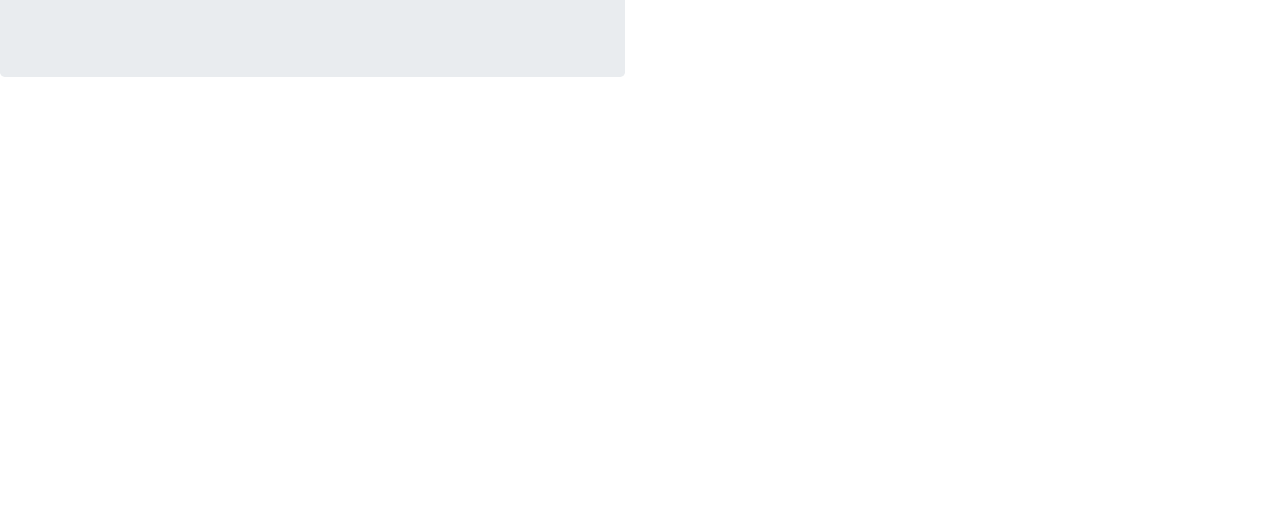
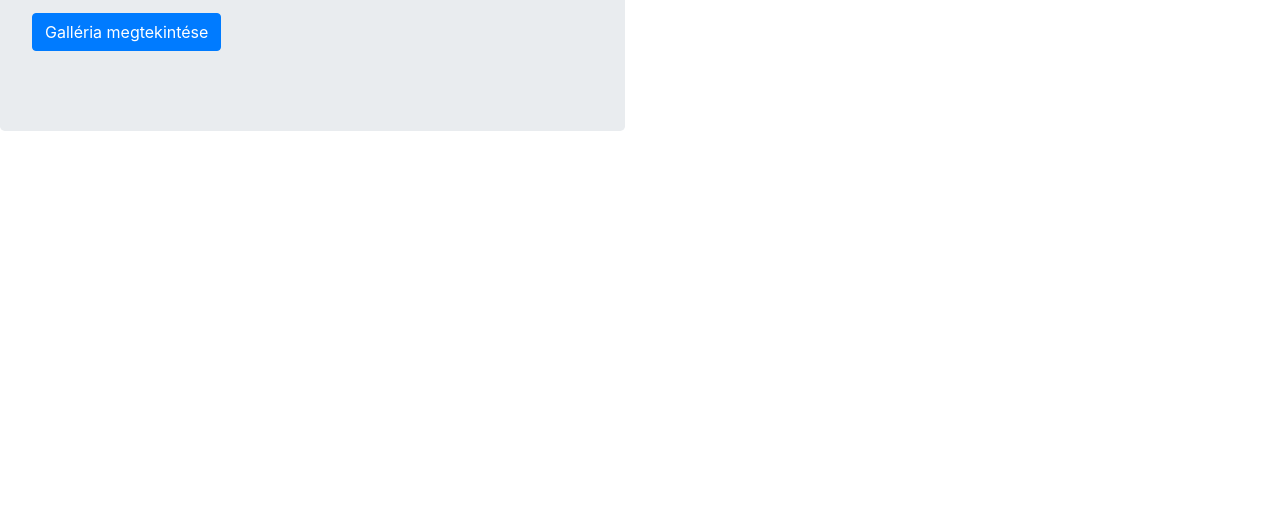
Before and after one commit to tothm23/Esettanulmany1, a plain HTML site: page index.html in a window 1280 px wide. Shown: the part 289-800 px from the top of the page. Drawn offline with nearby package versions, Linux system fonts and the light colour scheme.

Commit message:
A button komponens elhelyezése linkként

```diff
--- a/index.html
+++ b/index.html
@@ -27,6 +27,10 @@
             Új képek kerültek fel a honlapra.
             <span class="badge badge-info">(2020. december)</span>
           </p>
+
+          <p>
+            <a name="" id="" class="btn btn-primary" href="galeria.html" role="button">Galléria megtekintése</a>
+          </p>
         </div>
       </div>
       <div class="col-12 col-md-6"></div>
```
